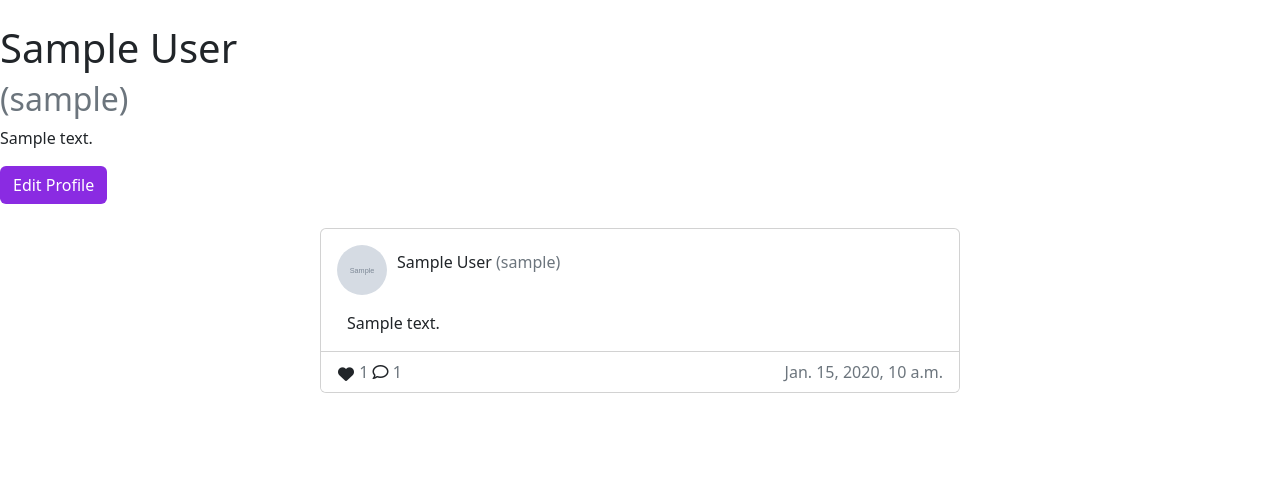
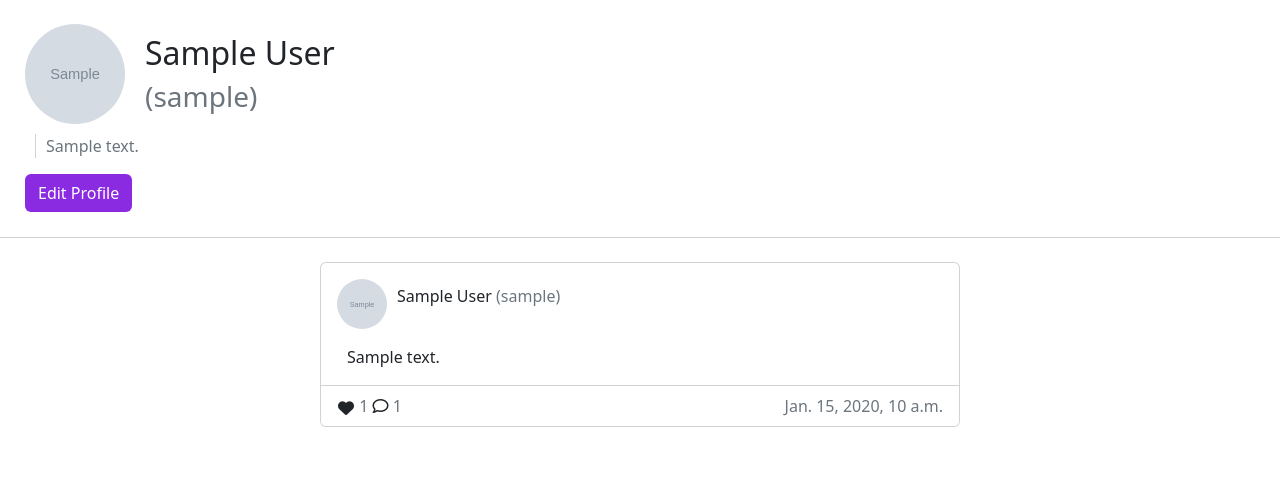
Before and after one commit to ejasquith/mellon, a Django app: a page that uses templates/base.html in a window 1280 px wide. Shown: the part 56-534 px from the top of the page. Run offline with Django 3.2, Linux system fonts and the light colour scheme; a user stored in the database is signed in; tables that the repository leaves empty hold one stand-in row (values such as "Sample post"); grey boxes marked "Sample" are stand-in pictures; parts of the project's set-up code (start-up, migrations or seed data) failed here and were passed over; some libraries are stand-ins or nearby versions.

Commit message:
Update profile header styling

```diff
--- a/static/css/style.css
+++ b/static/css/style.css
@@ -3,11 +3,11 @@ a {
     color: inherit;
 }
 
-.post-btn {
+.btn-purple {
     background-color: rgb(138, 43, 226);
     color: white;
 }
-.post-btn:hover {
+.btn-purple:hover {
     background-color: rgb(108, 23, 206);
     color: white;
 }
@@ -40,6 +40,23 @@ a {
 .post-header, .comment-header {
     display: flex;
     align-items: center;
+}
+
+.pfp {
+    border-radius: 50%;
+    width: 50px;
+    height: 50px;
+}
+
+.pfp-s {
+    width: 40px;
+    height: 50px;
+}
+
+.pfp-l {
+    width: 100px;
+    height: 100px;
+    margin-right: 20px;
 }
 
 .author-image {
@@ -98,3 +115,28 @@ a {
     border-bottom: 1px solid lightgrey;
     padding: 15px;
 }
+
+.profile-header {
+    padding: 0 25px 25px 25px;
+    border-bottom: 1px solid lightgrey;
+}
+
+.profile-info {
+    display: inline-flex;
+    justify-content: center;
+}
+
+.user-names {
+    margin-top: 10px;
+}
+
+.edit-profile-btn {
+    display: block;
+}
+
+.bio-container {
+    margin-top: 10px;
+    margin-left: 10px;
+    padding-left: 10px;
+    border-left: 1px solid lightgrey;
+}
--- a/templates/base.html
+++ b/templates/base.html
@@ -89,7 +89,7 @@
                         </div>
                         <div class="modal-footer">
                             <input type="reset" value="Close" class="btn btn-danger" data-bs-dismiss="modal"></input>
-                            <input type="submit" value="Post" class="btn post-btn"></input>
+                            <input type="submit" value="Post" class="btn btn-purple"></input>
                         </div>
                     </form>
                 </div>
@@ -99,7 +99,7 @@
 
         <!--Create Post Button-->
         {% if user.is_authenticated %}
-        <button type="button" id="create-post-btn" class="btn post-btn" data-bs-toggle="modal"
+        <button type="button" id="create-post-btn" class="btn btn-purple" data-bs-toggle="modal"
             data-bs-target="#post-modal">
             <i class="fa-solid fa-pen-to-square"></i>
         </button>
--- a/templates/post_template.html
+++ b/templates/post_template.html
@@ -41,7 +41,7 @@
                 {% csrf_token %}
                 <input type="hidden" id="post" name="post" value="{{ post.id }}">
                 <textarea id="body" name="body" placeholder="What's on your mind?" rows="4"></textarea>
-                <input type="submit" value="Post" class="btn post-btn"></input>
+                <input type="submit" value="Post" class="btn btn-purple"></input>
             </form>
 
             <!--Comments Display-->
--- a/templates/profile.html
+++ b/templates/profile.html
@@ -1,12 +1,24 @@
 {% extends 'base.html' %}
 
 {% block content %}
-    <h1>{{ user.display_name }}</h1>
-    <h2 class="text-secondary">({{ user.username }})</h2>
-    <p>{{ user.bio }}</p>
-    {% if is_current_user %}
-        <button class="btn post-btn">Edit Profile</button>
-    {% endif %}
+    <div class="profile-header">
+        <div class="profile-info">
+            <img class="pfp pfp-l" src="{{ user.profile_picture.url }}">
+            <span class="user-names">
+                <h1 class="fs-2">{{ user.display_name }}</h1>
+                <h2 class="text-secondary fs-3">({{ user.username }})</h2>
+            </span>
+        </div>
+        {% if user.bio %}
+            <div class="bio-container">
+                <p class="text-secondary">{{ user.bio }}</p>
+            </div>
+            {% endif %}
+        {% if is_current_user %}
+            <button class="btn btn-purple edit-profile-btn">Edit Profile</button>
+        {% endif %}
+        <!--else if friend btn-->
+    </div>
     {% for post in user.posts.all %}
         {% include 'post_template.html' %}
     {% endfor %}
```
